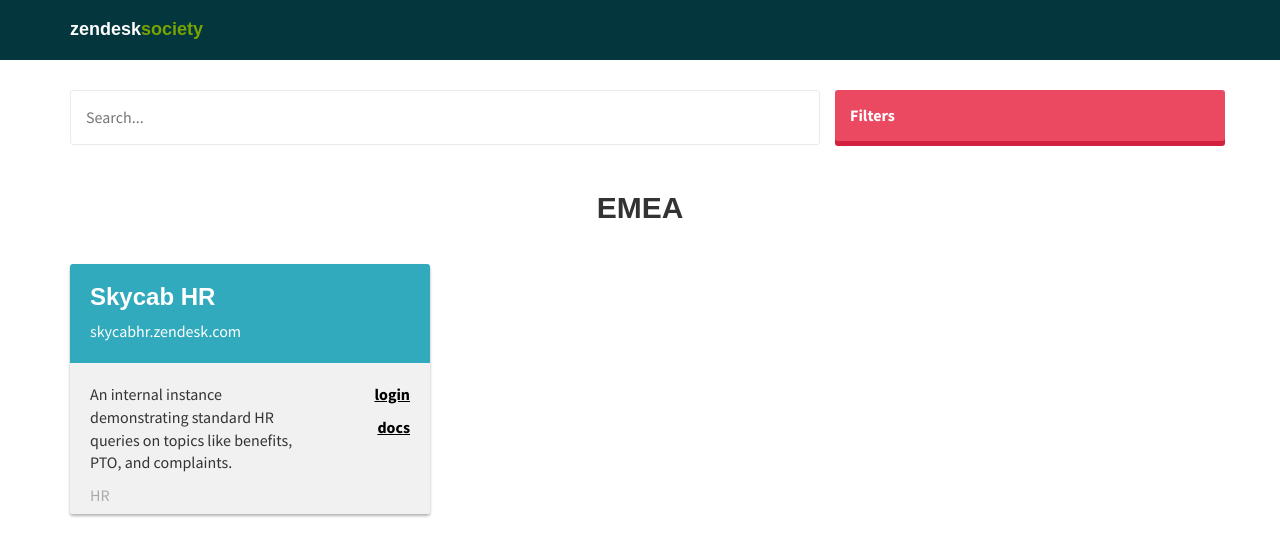
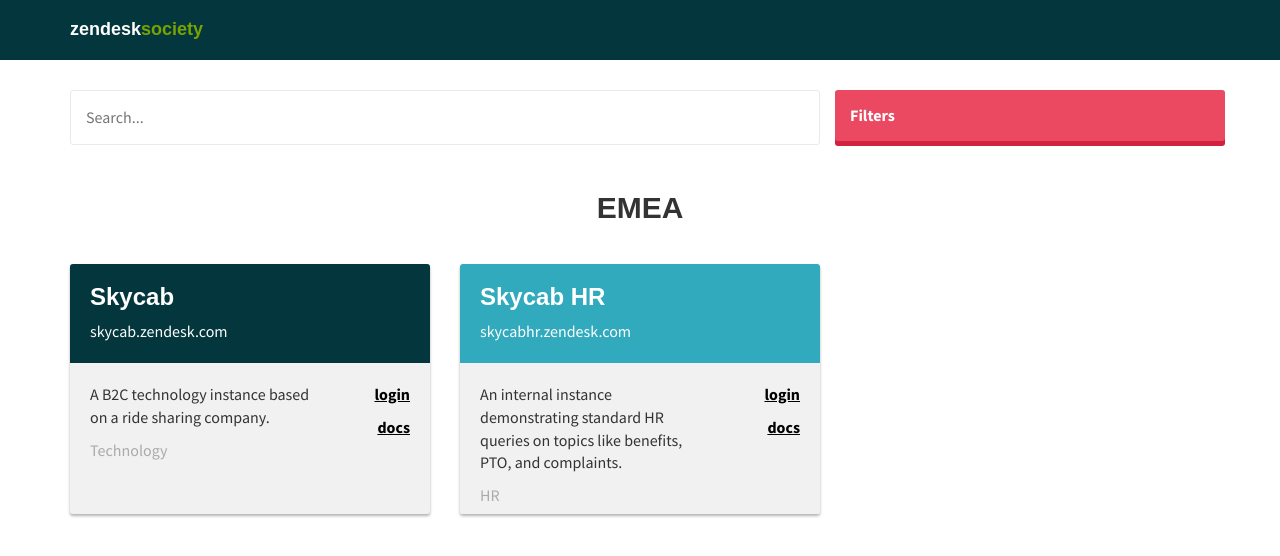
Before and after one commit to dashedstripes/society-demo, a React (Create React App) app: page / in a window 1280 px wide. Shown: the top 556 px of the page. Built offline with nearby package versions, Linux system fonts and the light colour scheme; a web font is replaced by a local one.

Commit message:
Add skycab details

```diff
--- a/src/index.js
+++ b/src/index.js
@@ -14,6 +14,11 @@
     options: [
       {
         id: 1,
+        label: 'technology',
+        isChecked: false
+      },
+      {
+        id: 2,
         label: 'HR',
         isChecked: false
       }
@@ -27,6 +32,16 @@
       cards: [
         {
           id: 1,
+          name: 'Skycab',
+          color: '#03363d',
+          url: 'https://skycab.zendesk.com',
+          description: 'A B2C technology instance based on a ride sharing company.',
+          type: 'technology',
+          login: 'https://skycab.zendesk.com/agent',
+          docs: 'https://help.skycab.me/hc/en-gb/articles/115005060005'
+        },
+        {
+          id: 2,
           name: 'Skycab HR',
           color: '#30AABC',
           url: 'https://skycabhr.zendesk.com',
```
